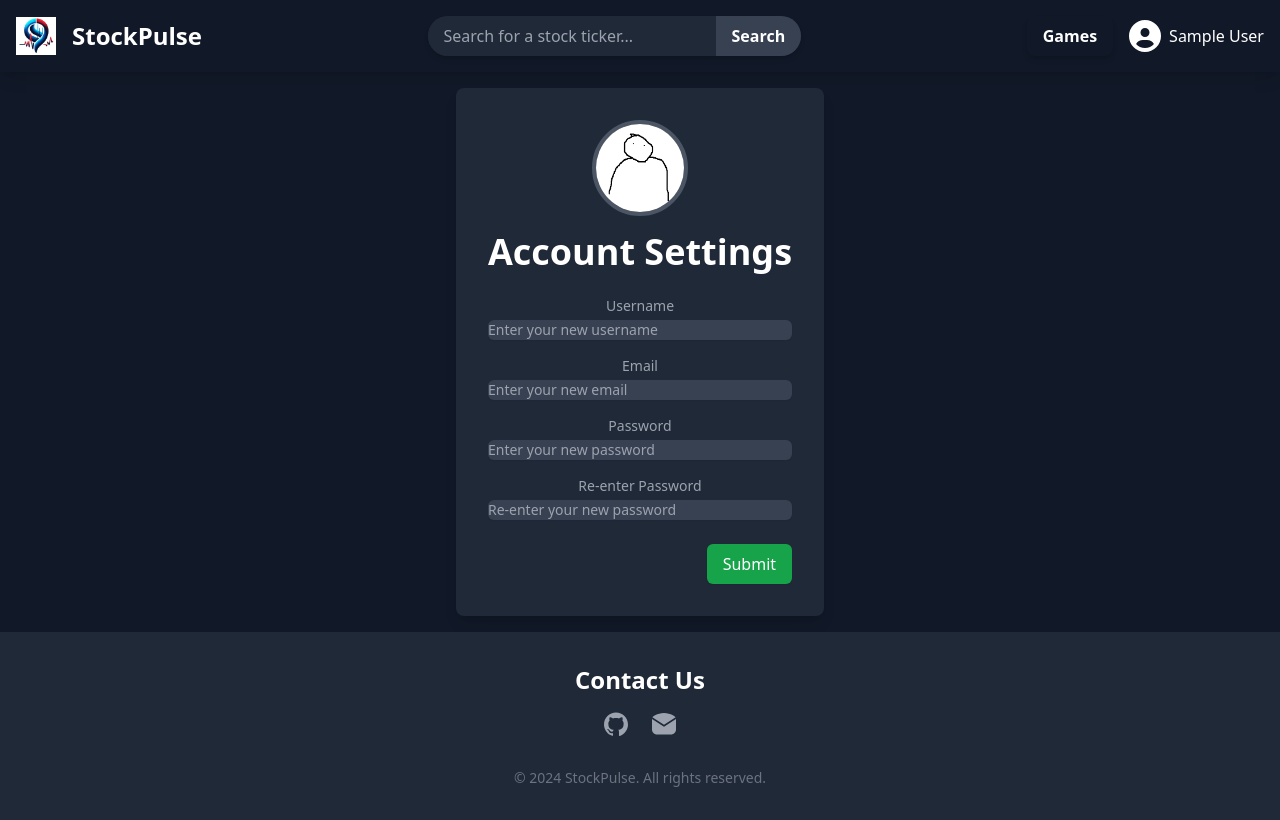
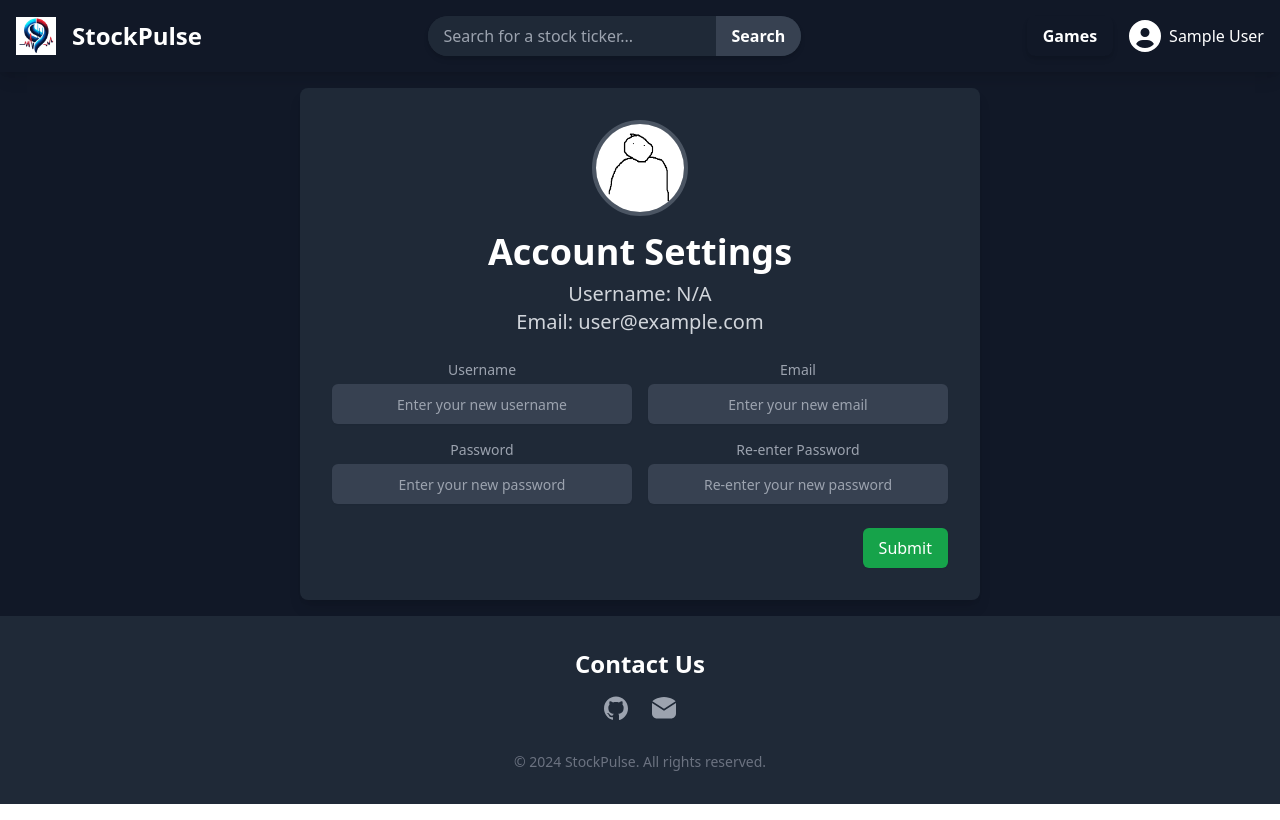
Before and after one commit to StanleyTK/StockPulse, a Next.js app in the folder client/: page /settings/account in a window 1280 px wide. Built offline with nearby package versions, Linux system fonts and the light colour scheme; no server answers; sample sign-in values are in the browser's storage.

Commit message:
improved frontend

```diff
--- a/client/src/pages/games/index.jsx
+++ b/client/src/pages/games/index.jsx
@@ -11,7 +11,6 @@ const GameList = ({ session }) => {
     const fetchGames = async () => {
       if (!session?.user?.id) return;
 
-      console.log(`${process.env.NEXT_PUBLIC_BASE_URL}/api/game/user/${session.user.id}`);
       try {
         const res = await fetch(`${process.env.NEXT_PUBLIC_BASE_URL}/api/game/user/${session.user.id}`);
         if (res.ok) {
@@ -57,11 +56,11 @@ const GameList = ({ session }) => {
         <p className="text-gray-400">No games available.</p>
       ) : (
         gamesList.map(game => (
-          <div key={game.id} className="bg-gray-800 p-6 rounded-lg shadow-md text-white">
-            <h4 className="font-semibold text-xl">Name: {game.name}</h4>
-            <p className="mt-3">Starting Money: ${game.startingMoney.toLocaleString()}</p>
+          <div key={game.id} className="bg-gray-800 p-6 rounded-lg shadow-md text-white transition duration-300 ease-in-out transform hover:scale-105">
+            <h4 className="font-semibold text-2xl mb-2">{game.name}</h4>
+            <p className="mt-2">Starting Money: ${game.startingMoney.toLocaleString()}</p>
             <p className="mt-2">Game Mode: {game.gameMode === 'p' ? 'Personal' : 'Competitive'}</p>
-            <div className="flex justify-center space-x-2 mt-4">
+            <div className="flex justify-center space-x-4 mt-4">
               <Link href={`/games/${game.id}`} passHref>
                 <button className="bg-blue-500 hover:bg-blue-700 text-white font-bold py-2 px-4 rounded-lg transition duration-200 ease-in-out">
                   View Game
@@ -92,7 +91,8 @@ const Game = () => {
             <div className="grid grid-cols-1 md:grid-cols-4 gap-6">
               <div className="col-span-1">
                 <Link href="/games/create-game" passHref>
-                  <div className="w-5/4 bg-gray-800 text-white font-bold py-6 rounded-lg shadow-lg cursor-pointer text-center transition-transform duration-200 ease-in-out transform hover:scale-105 mx-auto">
+                  <div className="w-3/4 bg-gray-800 text-white font-bold py-6 rounded-lg shadow-lg cursor-pointer text-center transition-transform duration-200 ease-in-out transform hover:scale-105 mx-auto">
+                    <svg className="w-8 h-8 mx-auto mb-2" fill="none" stroke="currentColor" viewBox="0 0 24 24" xmlns="http://www.w3.org/2000/svg"><path strokeLinecap="round" strokeLinejoin="round" strokeWidth="2" d="M12 4v16m8-8H4"></path></svg>
                     Create New Game
                   </div>
                 </Link>
--- a/client/src/pages/settings/account/components/Modal.jsx
+++ b/client/src/pages/settings/account/components/Modal.jsx
@@ -4,7 +4,7 @@ const Modal = ({ isOpen, close, confirm, children }) => {
   if (!isOpen) return null;
 
   return (
-    <div className="fixed inset-0 bg-black bg-opacity-75 z-50 flex justify-center items-center">
+    <div className="fixed inset-0 bg-black bg-opacity-50 z-50 flex justify-center items-center">
       <div className="bg-gray-800 p-8 rounded-lg shadow-lg max-w-sm w-full">
         <div className="mb-4 text-white">{children}</div>
         <div className="flex justify-end space-x-4">
--- a/client/src/pages/settings/account/index.jsx
+++ b/client/src/pages/settings/account/index.jsx
@@ -71,46 +71,54 @@ const Account = () => {
               alt="Profile Picture"
             />
             <h2 className="mt-4 text-4xl font-bold text-white">Account Settings</h2>
+            <p className="text-xl text-gray-300 mt-2">Username: {session?.user?.username || 'N/A'}</p>
+            <p className="text-xl text-gray-300">Email: {session?.user?.email || 'N/A'}</p>
           </div>
-          <div className="mb-4">
+          <div className="grid grid-cols-2 gap-4 mb-4">
+            <div>
               <label className="block text-sm font-medium text-gray-400">Username</label>
               <input
                 type="text"
-              className="mt-1 block w-full shadow-sm sm:text-sm border-gray-600 rounded-md bg-gray-700 text-white focus:border-green-500 focus:ring-green-500"
+                className="mt-1 block w-full text-center shadow-sm sm:text-sm border-gray-600 rounded-md bg-gray-700 text-white focus:border-green-500 focus:ring-green-500"
                 placeholder="Enter your new username"
                 value={username}
                 onChange={(e) => setUsername(e.target.value)}
+                style={{ height: '40px', width: '300px' }}
               />
             </div>
-          <div className="mb-4">
+            <div>
               <label className="block text-sm font-medium text-gray-400">Email</label>
               <input
                 type="email"
-              className="mt-1 block w-full shadow-sm sm:text-sm border-gray-600 rounded-md bg-gray-700 text-white focus:border-green-500 focus:ring-green-500"
+                className="mt-1 block w-full text-center shadow-sm sm:text-sm border-gray-600 rounded-md bg-gray-700 text-white focus:border-green-500 focus:ring-green-500"
                 placeholder="Enter your new email"
                 value={email}
                 onChange={(e) => setEmail(e.target.value)}
+                style={{ height: '40px', width: '300px' }}
               />
             </div>
-          <div className="mb-4">
+            <div>
               <label className="block text-sm font-medium text-gray-400">Password</label>
               <input
                 type="password"
-              className="mt-1 block w-full shadow-sm sm:text-sm border-gray-600 rounded-md bg-gray-700 text-white focus:border-green-500 focus:ring-green-500"
+                className="mt-1 block w-full text-center shadow-sm sm:text-sm border-gray-600 rounded-md bg-gray-700 text-white focus:border-green-500 focus:ring-green-500"
                 placeholder="Enter your new password"
                 value={password}
                 onChange={(e) => setPassword(e.target.value)}
+                style={{ height: '40px', width: '300px' }}
               />
             </div>
-          <div className="mb-4">
+            <div>
               <label className="block text-sm font-medium text-gray-400">Re-enter Password</label>
               <input
                 type="password"
-              className="mt-1 block w-full shadow-sm sm:text-sm border-gray-600 rounded-md bg-gray-700 text-white focus:border-green-500 focus:ring-green-500"
+                className="mt-1 block w-full text-center shadow-sm sm:text-sm border-gray-600 rounded-md bg-gray-700 text-white focus:border-green-500 focus:ring-green-500"
                 placeholder="Re-enter your new password"
                 value={confirmPassword}
                 onChange={(e) => setConfirmPassword(e.target.value)}
+                style={{ height: '40px', width: '300px' }}
               />
+            </div>
           </div>
           <p className={`text-sm ${message.includes('successfully') ? 'text-green-500' : 'text-red-500'}`}>{message}</p>
           <div className="flex justify-end space-x-4 mt-6">
```
Lines whose indentation alone changed are shown as unchanged.
